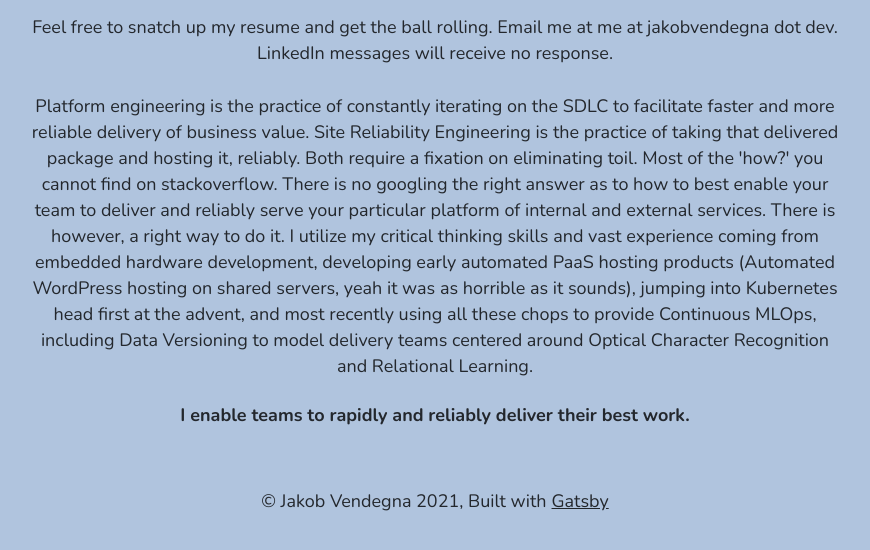
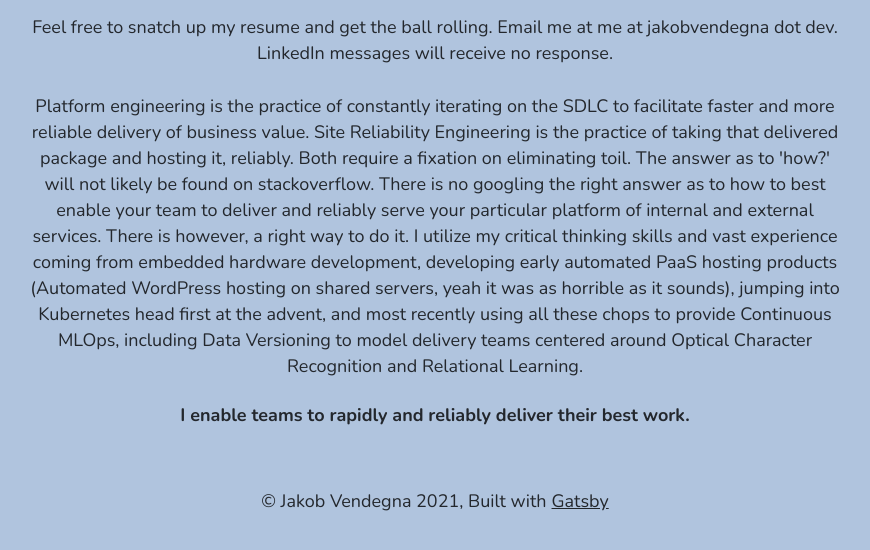
Before and after one commit to jvendegna/jakobvendegna-dev, a Gatsby site: page / in a window 1280 px wide. Shown: the part 224-774 px from the top of the page, without its empty margins (205-1075 px from the left). Built offline with nearby package versions, Linux system fonts and the light colour scheme; Gatsby itself is replaced by a stand-in of ours; a small style sheet from the web is missing.

Commit message:
add logo and nit wording (#8)

```diff
--- a/src/components/landing-bio.js
+++ b/src/components/landing-bio.js
@@ -48,7 +48,7 @@ const LandingBio = () => (
             Feel free to snatch up my resume and get the ball rolling. Email me at me at jakobvendegna dot dev. LinkedIn messages will receive no response.
           </p>
           <p>
-            Platform engineering is the practice of constantly iterating on the SDLC to facilitate faster and more reliable delivery of business value. Site Reliability Engineering is the practice of taking that delivered package and hosting it, reliably. Both require a fixation on eliminating toil. Most of the 'how?' you cannot find on stackoverflow. There is no googling the right answer as to how to best enable your team to deliver and reliably serve your particular platform of internal and external services. There is however, a right way to do it.
+            Platform engineering is the practice of constantly iterating on the SDLC to facilitate faster and more reliable delivery of business value. Site Reliability Engineering is the practice of taking that delivered package and hosting it, reliably. Both require a fixation on eliminating toil. The answer as to 'how?' will not likely be found on stackoverflow. There is no googling the right answer as to how to best enable your team to deliver and reliably serve your particular platform of internal and external services. There is however, a right way to do it.
             I utilize my critical thinking skills and vast experience coming from embedded hardware development, developing early automated PaaS hosting products (Automated WordPress hosting on shared servers, yeah it was as horrible as it sounds), jumping into Kubernetes head first at the advent, and most recently using all these chops to provide Continuous MLOps, including Data Versioning to model delivery teams centered around Optical Character Recognition and Relational Learning.
           </p>
           <h4>I enable teams to rapidly and reliably deliver their best work.</h4>
```
Also changed, not shown: src/images/logo.png (added).
